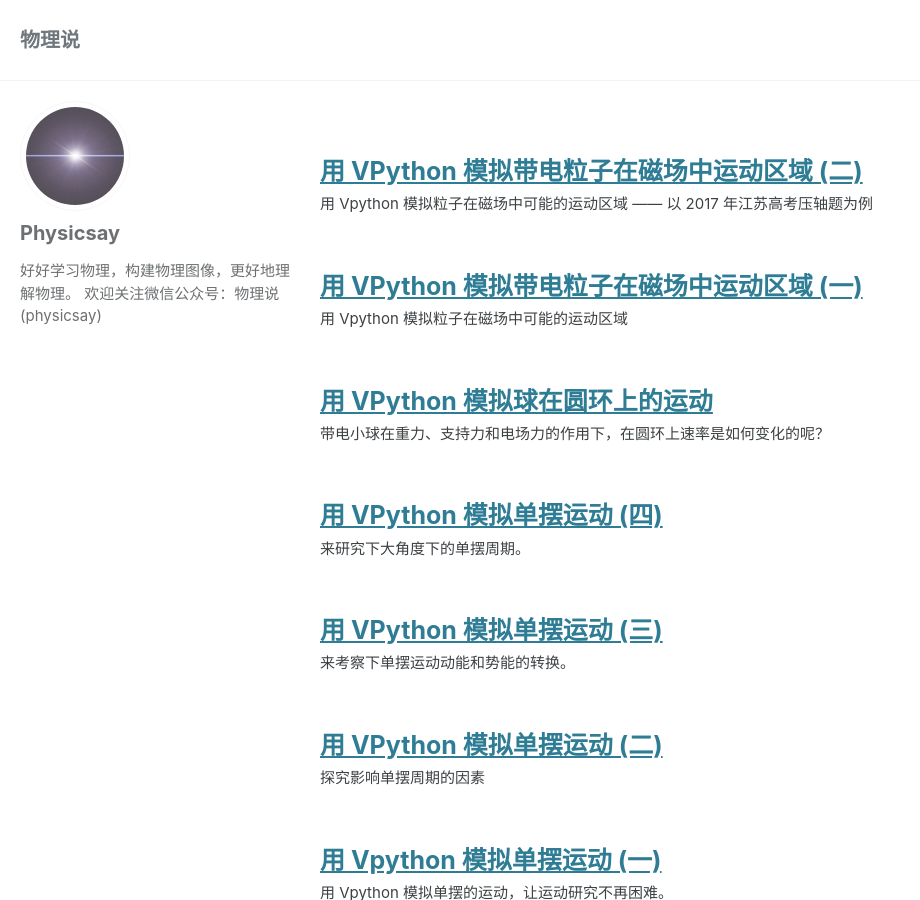
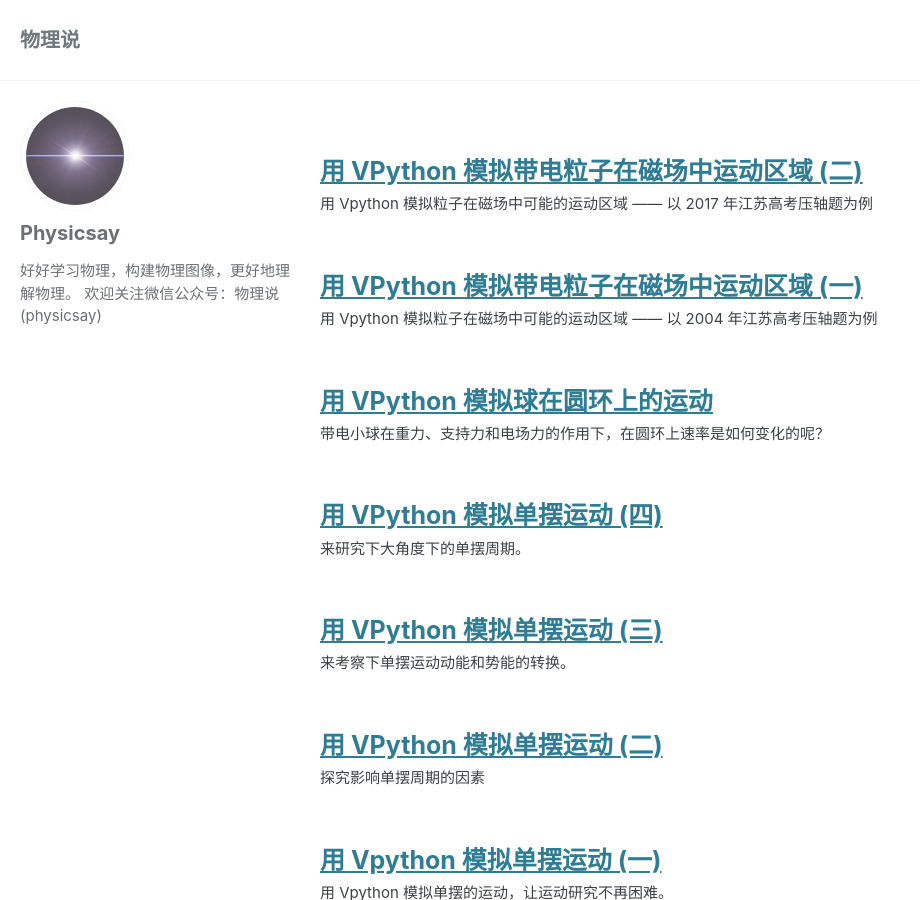
Before and after one commit to physicsay/physicsay-physicsay.github.io, a Jekyll site: the page built from index.html, in a window 1280 px wide and 900 px high. Shown: the whole window, without its empty margins (0-920 px from the left). Built offline with Jekyll 4.4.1, drawn with Linux system fonts in a browser that asks for light colours; cached includes are drawn as plain includes; nearby versions of some CDN libraries; the list of posts is cut into pages by our own code.

Commit message:
feat: fix sentense error

```diff
--- a/_posts/2020-04-28-simulation-of-particle-motion-area-1.md
+++ b/_posts/2020-04-28-simulation-of-particle-motion-area-1.md
@@ -6,7 +6,7 @@ tags:
 - VPython
 - 可视化
 - 物理题
-description: 用 Vpython 模拟粒子在磁场中可能的运动区域
+description: 用 Vpython 模拟粒子在磁场中可能的运动区域 ——  以 2004 年江苏高考压轴题为例
 ---
 
 ## 1. 真题
```
